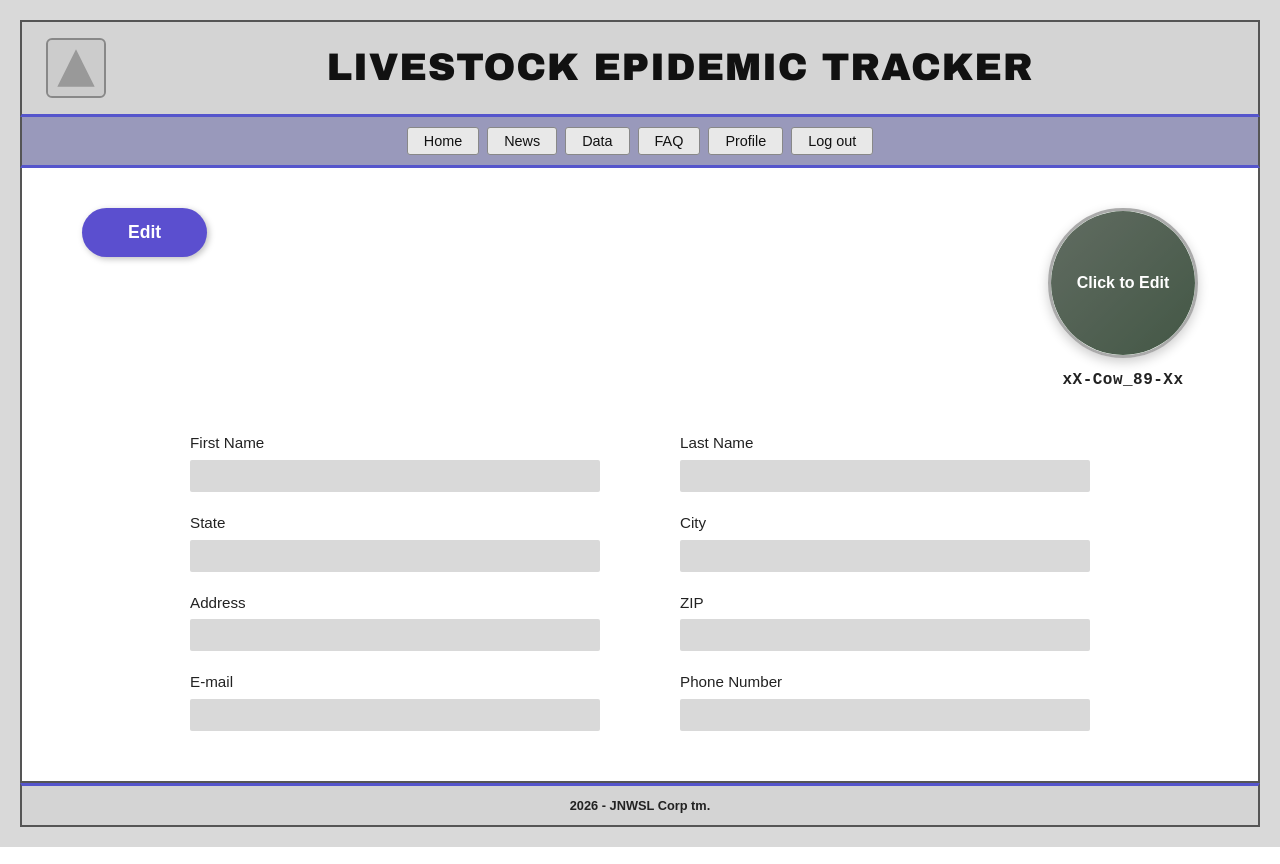
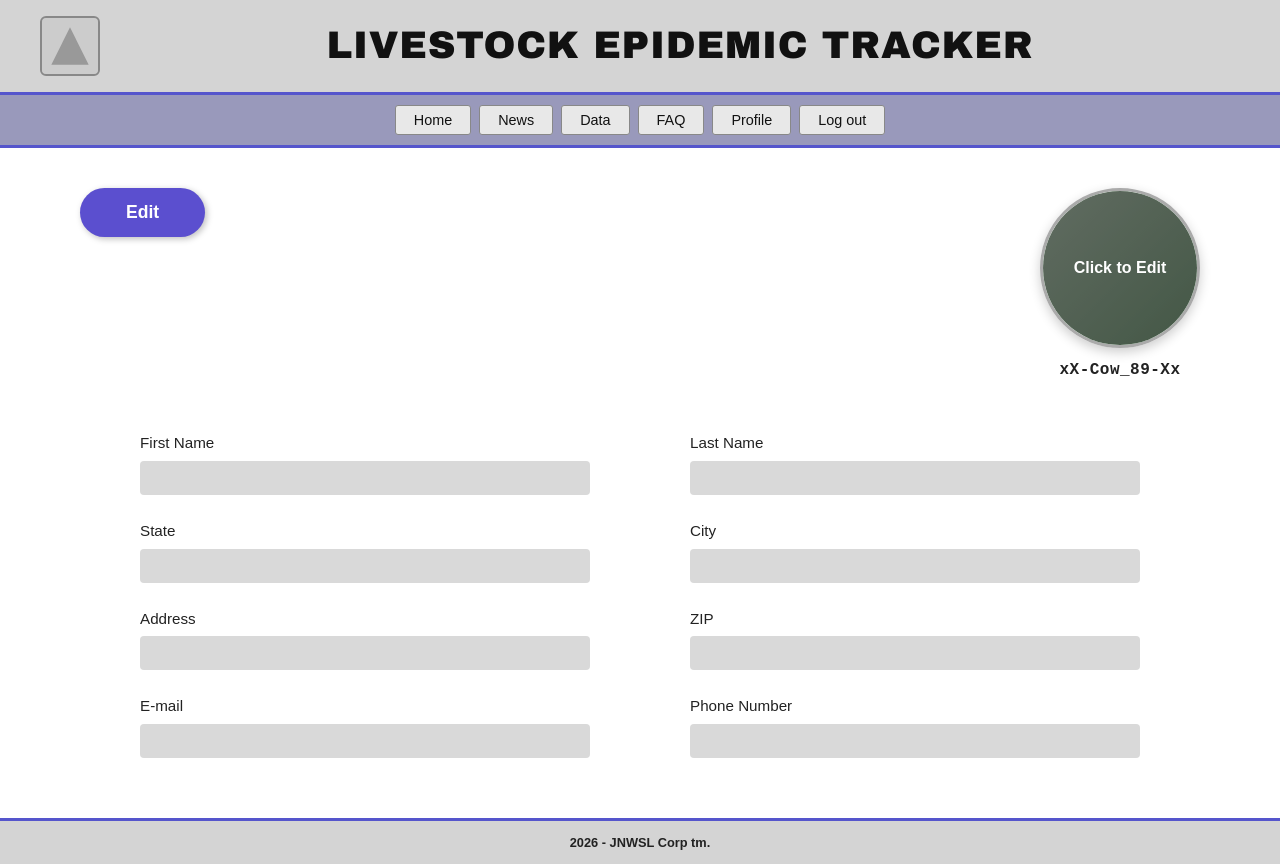
Before and after one commit to JB-3000/Spring_2026_Software_Engineering_Project, a React (Create React App) app in the folder frontend/: page /profile in a window 1280 px wide. Built offline with nearby package versions, Linux system fonts and the light colour scheme.

Commit message:
Updated app.js VIewProfile.css LoginPage.js

```diff
--- a/frontend/src/pages/LoginPage.js
+++ b/frontend/src/pages/LoginPage.js
@@ -1,4 +1,5 @@
 import React, { useState } from "react";
+import { useNavigate } from "react-router-dom";
 import SiteHeader from "../components/SiteHeader";
 import SiteFooter from "../components/SiteFooter";
 import "./LoginPage.css";
@@ -8,12 +9,14 @@ import Logo from "../LivestockEpidemicTracker.jpeg";
 export default function LoginPage() {
 	const [email, setEmail] = useState("");
 	const [password, setPassword] = useState("");
+	const navigate = useNavigate();
 
 	const handleSubmit = (e) => {
 		e.preventDefault();
 		console.log("Login submit:", { email, password });
+		navigate("/home");
+		//pass information through navigate
 	};
-
 	return (
 		<div className="login-page">
 			<SiteHeader />
--- a/frontend/src/profile/ViewProfile.css
+++ b/frontend/src/profile/ViewProfile.css
@@ -1,28 +1,29 @@
 /* === RESET === */
-*, *::before, *::after { box-sizing: border-box; margin: 0; padding: 0; }
+*, *::before, *::after {
+  box-sizing: border-box;
+  margin: 0;
+  padding: 0;
+}
 
 /* === PAGE === */
 .vp-page {
   min-height: 100vh;
+  width: 100%;
   background-color: #d9d9d9;
   font-family: Arial, sans-serif;
   display: flex;
   flex-direction: column;
-  align-items: center;
-  padding: 20px;
 }
 
 /* === HEADER === */
 .vp-header {
   background: #d4d4d4;
-  border: 2px solid #555;
+  border-bottom: 3px solid #5555cc;
   width: 100%;
-  max-width: 1260px;
   display: flex;
   align-items: center;
-  padding: 16px 24px;
+  padding: 16px 40px;
   gap: 20px;
-  border-bottom: 3px solid #5555cc;
 }
 
 .vp-logo-box {
@@ -57,13 +58,10 @@
 .vp-nav {
   background: #9999bb;
   width: 100%;
-  max-width: 1260px;
   display: flex;
   justify-content: center;
   gap: 8px;
   padding: 10px 16px;
-  border-left: 2px solid #555;
-  border-right: 2px solid #555;
   border-bottom: 3px solid #5555cc;
 }
 
@@ -71,11 +69,11 @@
   font-family: Arial, sans-serif;
   font-size: 0.9rem;
   color: #111;
-  text-decoration: none;
-  padding: 5px 16px;
+  padding: 6px 18px;
   border: 1px solid #888;
   background: #e8e8e8;
   border-radius: 3px;
+  cursor: pointer;
   transition: background 0.15s;
 }
 
@@ -87,12 +85,8 @@
 .vp-content-box {
   background: #fff;
   width: 100%;
-  max-width: 1260px;
-  border-left: 2px solid #555;
-  border-right: 2px solid #555;
-  border-bottom: 2px solid #555;
-  padding: 40px 60px 50px;
   flex: 1;
+  padding: 40px 80px 60px;
 }
 
 /* === TOP ROW === */
@@ -100,7 +94,7 @@
   display: flex;
   justify-content: space-between;
   align-items: flex-start;
-  margin-bottom: 40px;
+  margin-bottom: 50px;
 }
 
 /* === EDIT BUTTON === */
@@ -110,7 +104,6 @@
   border: none;
   border-radius: 50px;
   padding: 14px 46px;
-  font-family: Arial, sans-serif;
   font-size: 1.1rem;
   font-weight: bold;
   cursor: pointer;
@@ -138,8 +131,8 @@
 }
 
 .vp-avatar {
-  width: 150px;
-  height: 150px;
+  width: 160px;
+  height: 160px;
   border-radius: 50%;
   overflow: hidden;
   position: relative;
@@ -167,7 +160,6 @@
   display: flex;
   align-items: center;
   justify-content: center;
-  font-family: Arial, sans-serif;
   font-size: 1rem;
   font-weight: bold;
   text-align: center;
@@ -190,34 +182,31 @@
 .vp-form-grid {
   display: grid;
   grid-template-columns: 1fr 1fr;
-  gap: 20px 80px;
-  max-width: 900px;
+  gap: 25px 100px;
+  max-width: 1000px;
   margin: 0 auto;
 }
 
 .vp-field {
   display: flex;
   flex-direction: column;
-  gap: 5px;
+  gap: 6px;
 }
 
 .vp-label {
-  font-family: Arial, sans-serif;
   font-size: 0.95rem;
-  font-weight: normal;
   color: #222;
 }
 
 .vp-input {
   background: #d9d9d9;
   border: none;
-  border-radius: 2px;
+  border-radius: 4px;
   padding: 8px 10px;
-  font-family: Arial, sans-serif;
-  font-size: 0.9rem;
+  font-size: 0.95rem;
   color: #111;
   outline: none;
-  height: 32px;
+  height: 34px;
   transition: box-shadow 0.15s;
 }
 
@@ -229,35 +218,28 @@
 .vp-footer {
   background: #d4d4d4;
   width: 100%;
-  max-width: 1260px;
-  border: 2px solid #555;
   border-top: 3px solid #5555cc;
   text-align: center;
-  padding: 10px;
-  font-family: Arial, sans-serif;
+  padding: 12px;
   font-size: 0.8rem;
   font-weight: bold;
   color: #222;
 }
 
 /* === RESPONSIVE === */
-@media (max-width: 700px) {
+@media (max-width: 900px) {
   .vp-content-box {
-    padding: 24px 20px 32px;
+    padding: 30px 30px 40px;
   }
 
   .vp-top-row {
     flex-direction: column;
     align-items: center;
-    gap: 24px;
+    gap: 30px;
   }
 
   .vp-form-grid {
     grid-template-columns: 1fr;
-    gap: 16px;
-  }
-
-  .vp-title {
-    font-size: 1.2rem;
+    gap: 18px;
   }
 }
```
